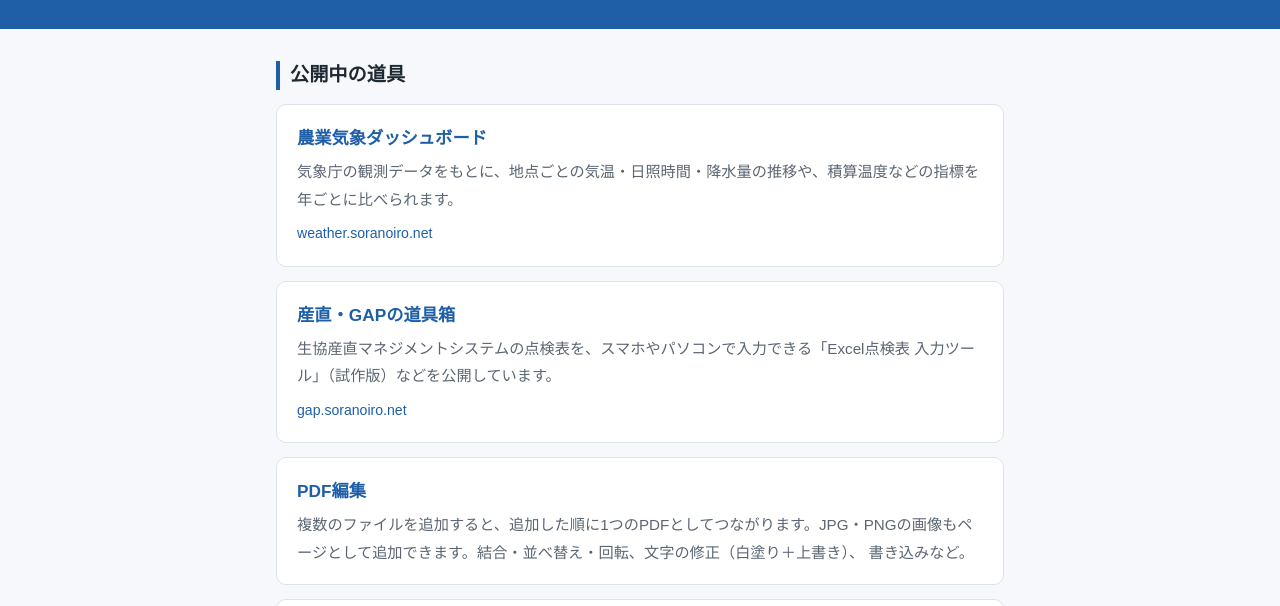
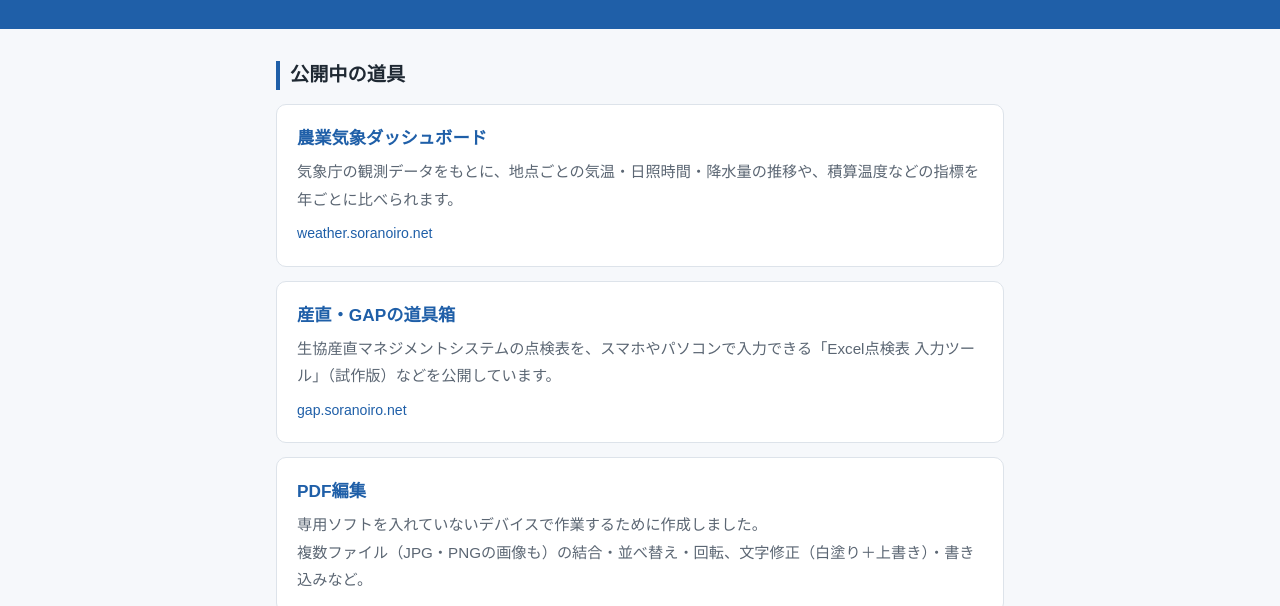
Before and after one commit to soranoiro-net/github.io, a plain HTML site: page index.html in a window 1280 px wide. Shown: the part 133-739 px from the top of the page. Drawn offline with Linux system fonts and the light colour scheme.

Commit message:
Update PDF editing description in index.html

```diff
--- a/index.html
+++ b/index.html
@@ -138,8 +138,8 @@
     </a>
     <a class="card" href="https://tools.soranoiro.net/pdf-editor.html">
       <h3>PDF編集</h3>
-      <p>複数のファイルを追加すると、追加した順に1つのPDFとしてつながります。JPG・PNGの画像もページとして追加できます。結合・並べ替え・回転、文字の修正（白塗り＋上書き）、
-書き込みなど。</p>
+      <p>専用ソフトを入れていないデバイスで作業するために作成しました。<br>
+        複数ファイル（JPG・PNGの画像も）の結合・並べ替え・回転、文字修正（白塗り＋上書き）・書き込みなど。</p>
      </a>
     <a class="card" href="https://tools.soranoiro.net/">
       <h3>歳華往還 ＜和暦⇄西暦コンバータ＞</h3>
```
